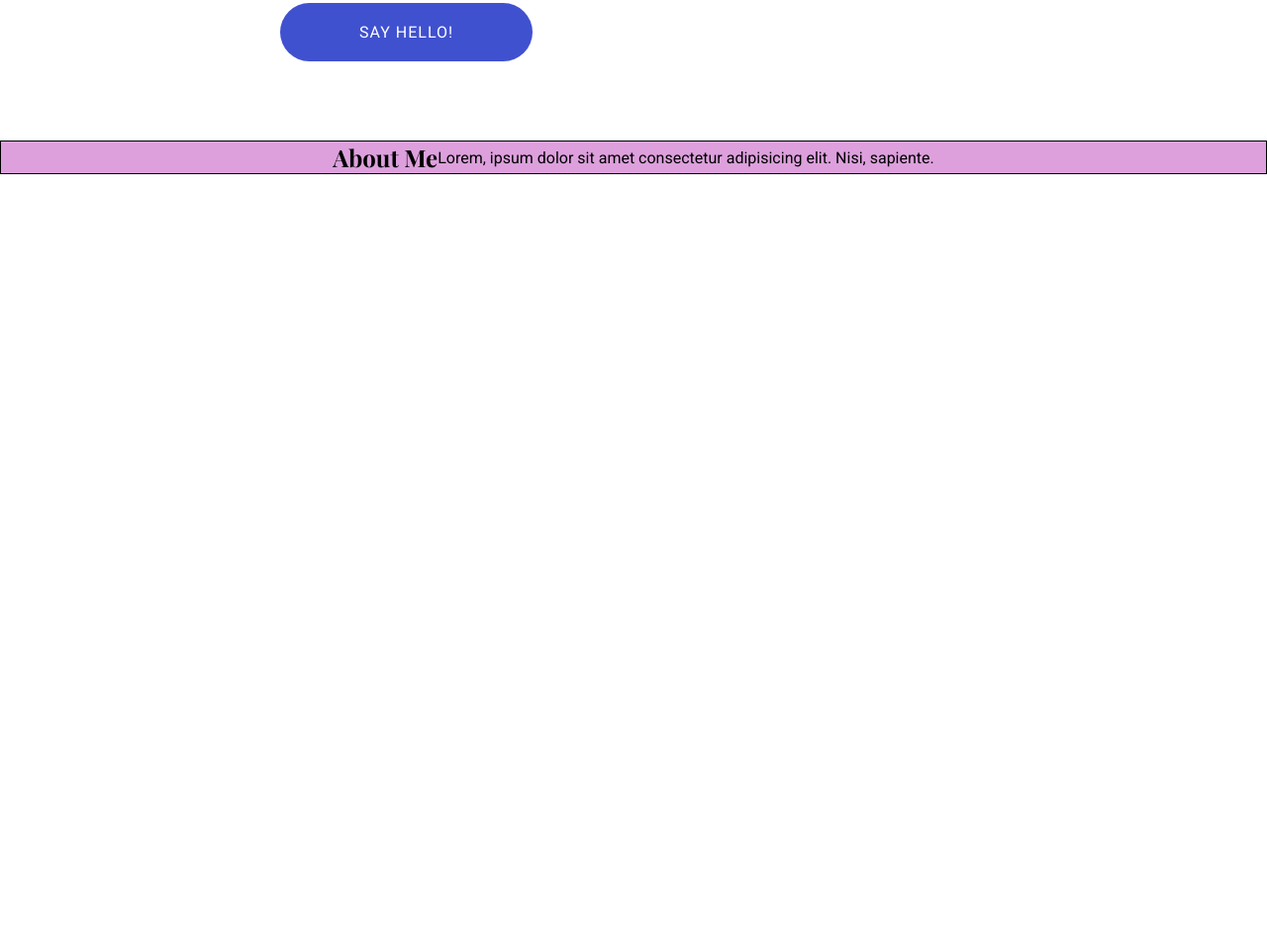
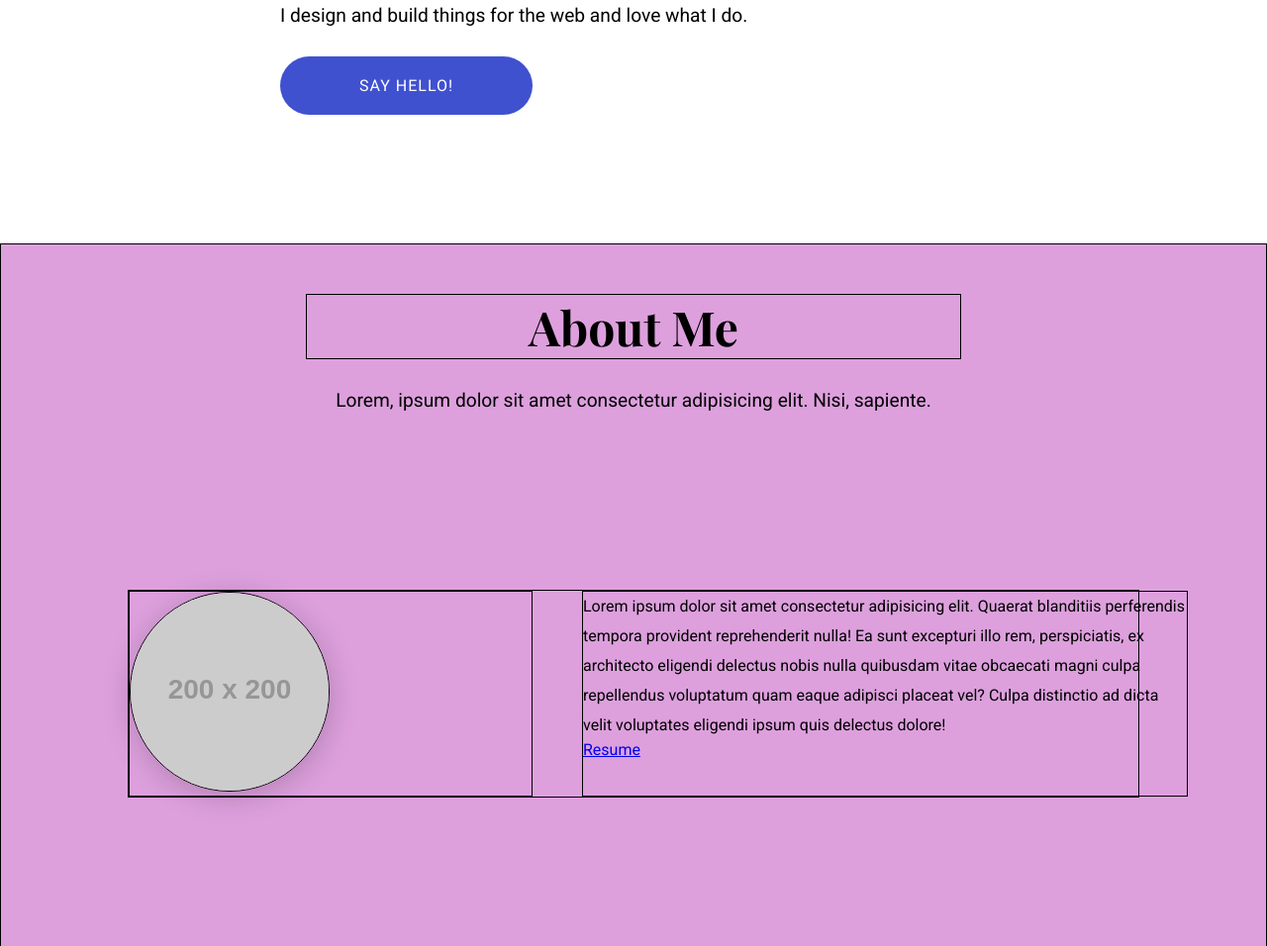
Before and after one commit to BavKudhail/advanced-css-portfolio, a plain HTML site: page index.html in a window 1280 px wide. Shown: the part 517-1473 px from the top of the page at 99% size. Before the commit the page ends 1093 px from the top, so only its background shows below. Drawn offline with nearby package versions, Linux system fonts and the light colour scheme; placeholder pictures from the web are drawn by us.

Commit message:
Added structure to about section html, changed flex-direction to row

```diff
--- a/assets/style.css
+++ b/assets/style.css
@@ -32,6 +32,7 @@ h1,h2,h3,h4,h5,h6 {
     display: flex;
     justify-content: space-between;
     align-items: center;
+    z-index: 10;
 
     /* below is code for a glass effect*/
     background: linear-gradient(130deg, rgba(0, 0, 0, 0.1), rgba(0, 0, 0, 0));
@@ -67,32 +68,36 @@ h1,h2,h3,h4,h5,h6 {
 
 .section {
     width: 100%;
+    height: auto;
     margin-top: 100px;
-    padding: 0 10%;
+    padding: 50px 10%;
     display: flex;
+    justify-content: center;
     align-items: center;
-    justify-content: center;
-
-
 }
 
 
 /* hero section */
+.section.hero{
+    position: relative;
+}
 
 .hero-container {
     width: 50%;
 }
+.hero-heading {
+    font-size: 5rem;
+    font-weight: 800;
+    color: black;
+    text-transform: capitalize;
+}
 .hero-text {
     color: black;
-    font-size: 1rem;
+    font-size: 1.2rem;
     margin: 50px 0;
 
 }
-.hero-heading {
-    font-size: 5rem;
-    color: black;
-    text-transform: capitalize;
-}
+
 
 .hero-image {
     border: 1px solid black;
@@ -112,11 +117,45 @@ h1,h2,h3,h4,h5,h6 {
 }
 
 /* about section */
-.section.about {
+.about {
     border: 1px solid black;
     background-color: plum;
+    display: flex;
+    flex-direction: column;
 }
 .heading {
     text-transform: capitalize;
     font-family: 'Playfair Display', serif;
+    font-size: 3rem;
+    border: 1px solid black;
+    display: flex;
+    justify-content: center;
 }
+.about-text {
+    font-size: 1.2rem;
+    text-align: center;
+    margin: 30px;
+}
+.about-image {
+    border: 1px solid black;
+    border-radius: 50%;
+    box-shadow: 1px 5px 30px rgba(0, 0, 0, 0.2) ;
+}
+ .about-container {
+    margin: 150px 0 100px;
+    width: 100%;
+    display: grid;
+    grid-template-columns:40% 60%;
+    grid-gap: 50px;
+    border: 1px solid black;
+}
+.left,
+.right {
+    position: relative;
+    border: 1px solid black;
+}
+.about-p{
+    font-size: 1rem;
+    line-height: 30px;
+    margin-bottom: 50pxkk;
+}
--- a/index.html
+++ b/index.html
@@ -43,13 +43,27 @@
 
     <!-- about -->
         <section class="section about">
-            <h2 class="heading">about me</h2>
-            <p class="about-text">Lorem, ipsum dolor sit amet consectetur adipisicing elit. Nisi, sapiente.</p>
-            <div class="about-container">
-
+            <div class="container">
+                <h2 class="heading">about me</h2>
+                <p class="about-text">Lorem, ipsum dolor sit amet consectetur adipisicing elit. Nisi, sapiente.</p>
             </div>
 
+            <div class="about-container">
+                <div class="left">
+                    <img class="about-image" src="https://via.placeholder.com/200" alt="">
+                </div>
+                <div class="right">
+                    <p class="about-p">Lorem ipsum dolor sit amet consectetur adipisicing elit. Quaerat blanditiis perferendis tempora
+                        provident reprehenderit nulla! Ea sunt excepturi illo rem, perspiciatis, ex architecto eligendi delectus nobis
+                        nulla quibusdam vitae obcaecati magni culpa repellendus voluptatum quam eaque adipisci placeat vel? Culpa
+                        distinctio ad dicta velit voluptates eligendi ipsum quis delectus dolore!</p>
+                    <a href="#">Resume</a>
+                </div>
+                </div>
         </section>
+
+
+
 
     <!-- skills/services -->
         <section class="section skill">
```
